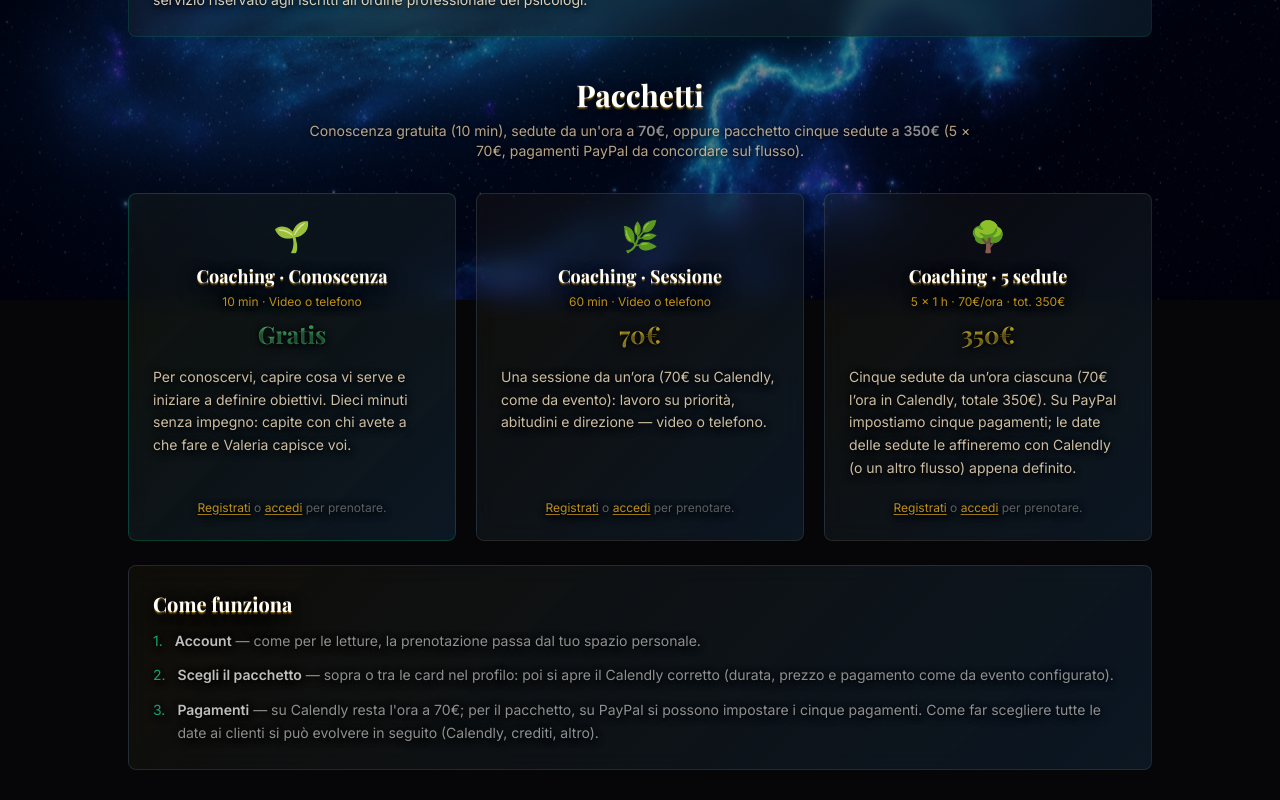
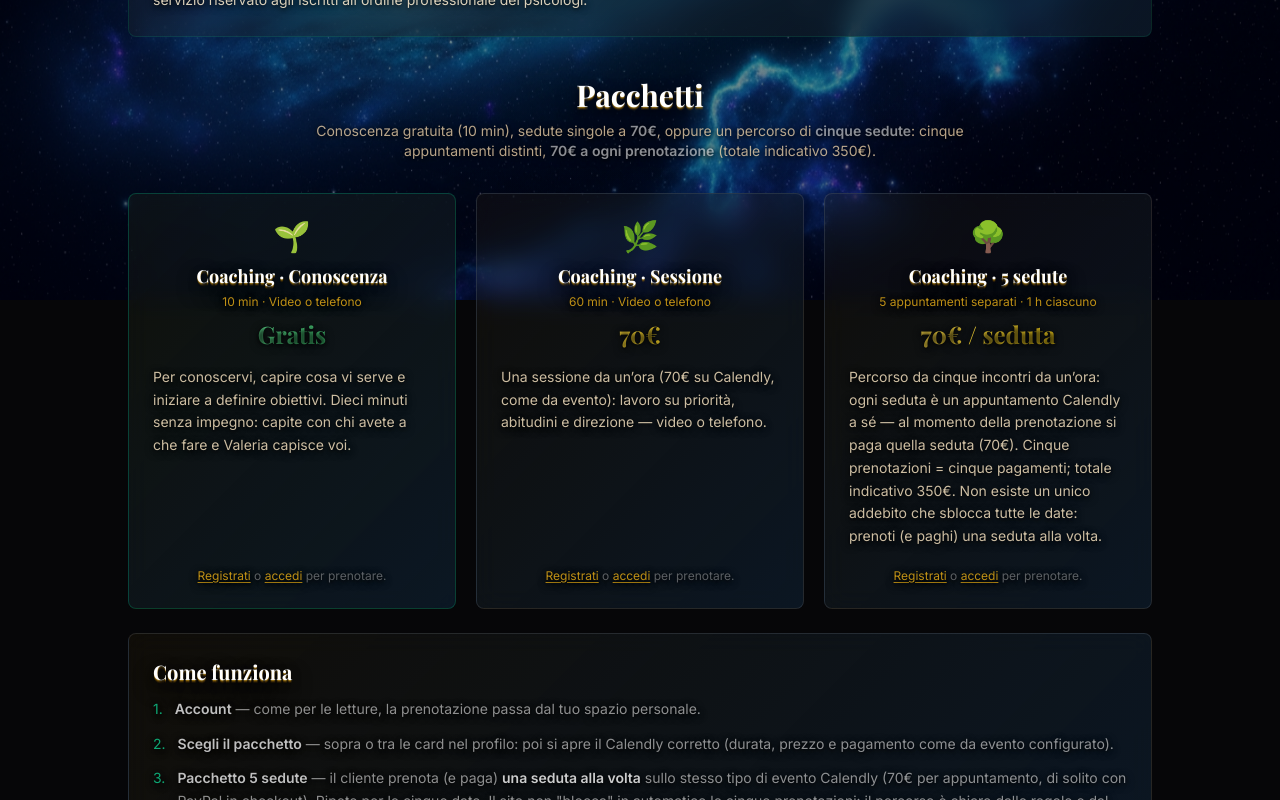
Before and after one commit to DND72/valeria-landing, a React (Vite) app: page /crescita-personale in a window 1280 px wide. Shown: the part 500-1300 px from the top of the page. Built offline with nearby package versions, Linux system fonts and the light colour scheme; no server answers; a web font is replaced by a local one.

Commit message:
Aggiornamento pacchetto 5 consulti

```diff
--- a/src/constants/consultations.ts
+++ b/src/constants/consultations.ts
@@ -37,8 +37,8 @@ export const CONSULT_CHOICES: ConsultChoice[] = [
   {
     kind: 'coaching_pack5',
     name: 'Coaching · 5 sedute',
-    duration: '5 × 1 h · 70€/ora · tot. 350€',
-    priceLabel: '350€',
+    duration: '5 appuntamenti separati · 1 h ciascuno',
+    priceLabel: '70€ / seduta',
     icon: '🌳',
   },
   { kind: 'free', name: 'Consulto omaggio', duration: '7 minuti con Valeria', priceLabel: 'Omaggio', icon: '🎁' },
--- a/src/pages/PersonalGrowthPage.tsx
+++ b/src/pages/PersonalGrowthPage.tsx
@@ -11,7 +11,7 @@ const PACKAGE_BLURBS: Record<string, string> = {
   coaching_60:
     'Una sessione da un’ora (70€ su Calendly, come da evento): lavoro su priorità, abitudini e direzione — video o telefono.',
   coaching_pack5:
-    'Cinque sedute da un’ora ciascuna (70€ l’ora in Calendly, totale 350€). Su PayPal impostiamo cinque pagamenti; le date delle sedute le affineremo con Calendly (o un altro flusso) appena definito.',
+    'Percorso da cinque incontri da un’ora: ogni seduta è un appuntamento Calendly a sé — al momento della prenotazione si paga quella seduta (70€). Cinque prenotazioni = cinque pagamenti; totale indicativo 350€. Non esiste un unico addebito che sblocca tutte le date: prenoti (e paghi) una seduta alla volta.',
 }
 
 export default function PersonalGrowthPage() {
@@ -75,9 +75,9 @@ export default function PersonalGrowthPage() {
             Pacchetti
           </h2>
           <p className="text-white/40 text-sm text-center max-w-2xl mx-auto mb-8">
-            Conoscenza gratuita (10 min), sedute da un&apos;ora a <strong className="text-white/55">70€</strong>, oppure
-            pacchetto cinque sedute a <strong className="text-white/55">350€</strong> (5 × 70€, pagamenti PayPal da
-            concordare sul flusso).
+            Conoscenza gratuita (10 min), sedute singole a <strong className="text-white/55">70€</strong>, oppure un
+            percorso di <strong className="text-white/55">cinque sedute</strong>: cinque appuntamenti distinti,{' '}
+            <strong className="text-white/55">70€ a ogni prenotazione</strong> (totale indicativo 350€).
           </p>
           <div className="grid md:grid-cols-3 gap-5">
             {COACHING_PACKAGES.map((pkg, i) => {
@@ -161,9 +161,11 @@ export default function PersonalGrowthPage() {
             <li className="flex gap-3">
               <span className="text-emerald-500/90 shrink-0">3.</span>
               <span>
-                <strong className="text-white/75">Pagamenti</strong> — su Calendly resta l&apos;ora a 70€; per il
-                pacchetto, su PayPal si possono impostare i cinque pagamenti. Come far scegliere tutte le date ai
-                clienti si può evolvere in seguito (Calendly, crediti, altro).
+                <strong className="text-white/75">Pacchetto 5 sedute</strong> — il cliente prenota (e paga){' '}
+                <strong className="text-white/80">una seduta alla volta</strong> sullo stesso tipo di evento Calendly
+                (70€ per appuntamento, di solito con PayPal in checkout). Ripete per le cinque date. Il sito non
+                &quot;blocca&quot; in automatico le cinque prenotazioni: il percorso è chiaro dalle regole e dal
+                dialogo con Valeria.
               </span>
             </li>
           </ul>
```
